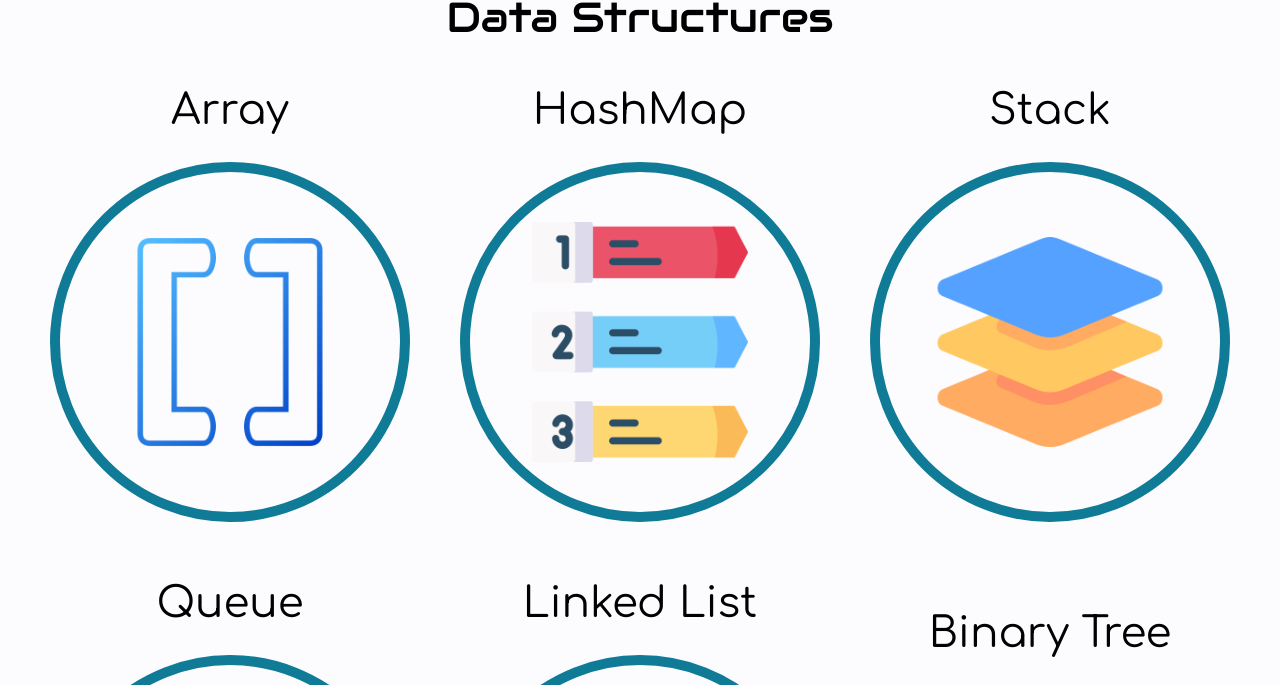
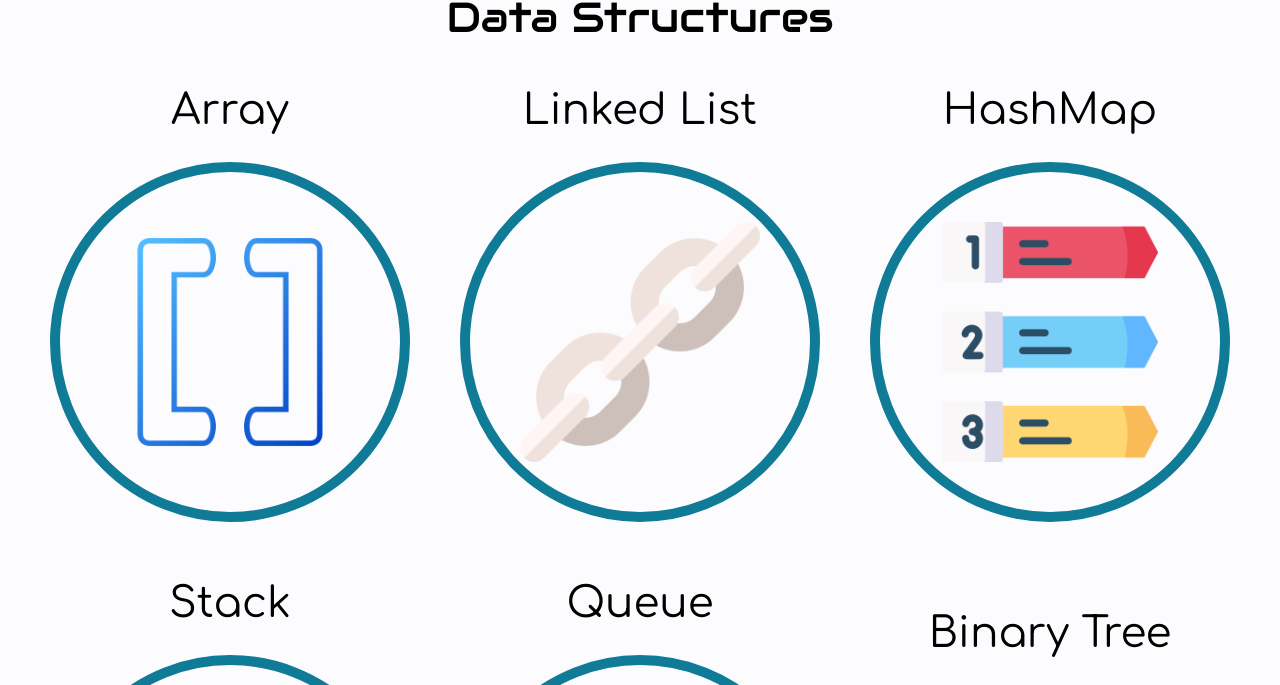
Before and after one commit to NestorNebula/dsa-visualization, a React (Vite) app: page /data-structures in a window 1280 px wide. Shown: the part 180-865 px from the top of the page. Built offline with nearby package versions, Linux system fonts and the light colour scheme.

Commit message:
feat: update DataStructures order

```diff
--- a/src/pages/data-structures/DataStructures.tsx
+++ b/src/pages/data-structures/DataStructures.tsx
@@ -9,17 +9,17 @@ function DataStructures() {
       <PageList title="Data Structures">
         <PageLink title="Array" icon={dataStructures.array} path="array" />
         <PageLink
+          title="Linked List"
+          icon={dataStructures.linkedList}
+          path="linked-list"
+        />
+        <PageLink
           title="HashMap"
           icon={dataStructures.hashMap}
           path="hashmap"
         />
         <PageLink title="Stack" icon={dataStructures.stack} path="stack" />
         <PageLink title="Queue" icon={dataStructures.queue} path="queue" />
-        <PageLink
-          title="Linked List"
-          icon={dataStructures.linkedList}
-          path="linked-list"
-        />
         <PageLink
           title="Binary Tree"
           icon={dataStructures.binaryTree}
```
